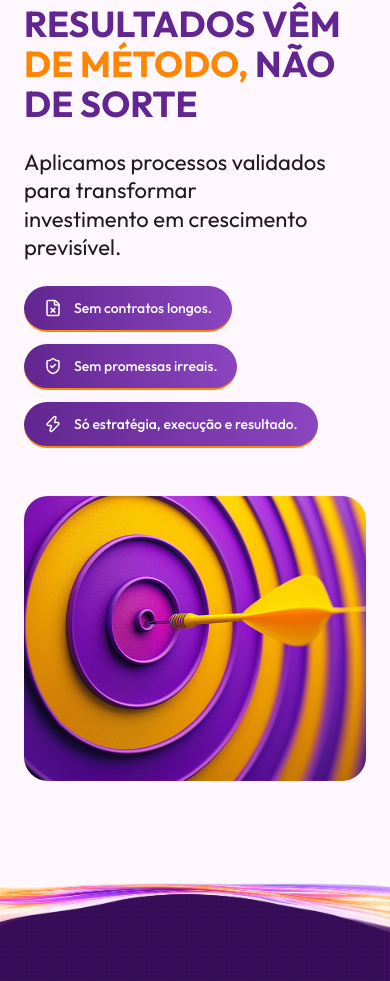
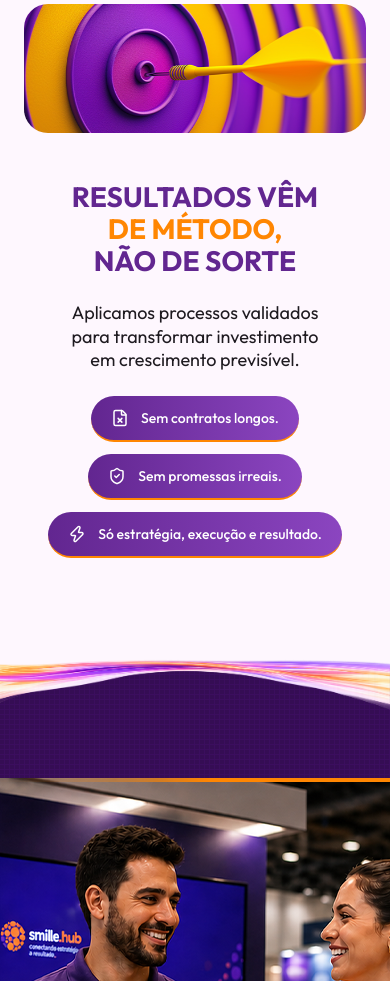
Before and after one commit to fesmoraes97/smille.hub, a React (Vite) app: page / in a window 390 px wide. Shown: the part 5730-6711 px from the top of the page. Built offline with nearby package versions, Linux system fonts and the light colour scheme.

Commit message:
Ajuste Resultados Mobile

```diff
--- a/src/components/sections/Resultados.tsx
+++ b/src/components/sections/Resultados.tsx
@@ -12,26 +12,42 @@ export default function Resultados() {
       <div className="relative max-w-[1440px] mx-auto flex flex-col md:flex-row items-center justify-center gap-12" style={{ zIndex: 30 }}>
 
         {/* Esquerda — texto */}
-        <div className="flex flex-col gap-6">
+        <div className="flex flex-col gap-6 order-2 md:order-1 text-center md:text-left">
           <h2
-            className="text-4xl md:text-[40px] font-bold uppercase"
+            className="text-[28px] md:text-[40px] font-bold uppercase"
             style={{ color: '#622690', lineHeight: 'calc(1em + 4px)' }}
           >
+            {/* Mobile */}
+            <span className="md:hidden">
+              Resultados vêm<br />
+              <span style={{ color: '#ff8602' }}>de método,</span><br />
+              não de sorte
+            </span>
+            {/* Desktop */}
+            <span className="hidden md:inline">
               Resultados vêm
               <br />
               <span style={{ color: '#ff8602' }}>de método,</span> não de sorte
+            </span>
           </h2>
           <p
-            className="text-[22px]"
+            className="text-[18px] md:text-[22px]"
             style={{ color: '#1E1A20', lineHeight: 1.3 }}
           >
+            <span className="md:hidden">
+              Aplicamos processos validados<br />
+              para transformar investimento<br />
+              em crescimento previsível.
+            </span>
+            <span className="hidden md:inline">
               Aplicamos processos validados para transformar
               <br />
               investimento em crescimento previsível.
+            </span>
           </p>
 
           {/* Pills */}
-          <div className="flex flex-col gap-3 w-fit">
+          <div className="flex flex-col gap-3 items-center md:items-start mx-auto md:mx-0">
             {RESULTADOS.PILLS.map((text, i) => {
               const Icon = PILL_ICONS[i]
               return (
@@ -52,11 +68,17 @@ export default function Resultados() {
         </div>
 
         {/* Direita — imagem */}
-        <div className="flex items-center justify-center shrink-0">
+        <div className="flex items-center justify-center shrink-0 order-1 md:order-2">
+          <img
+            src="assets/images/target-mobile.webp"
+            alt="Resultados"
+            className="w-full max-w-[480px] md:hidden"
+            style={{ borderRadius: '1.5rem' }}
+          />
           <img
             src={RESULTADOS.IMAGE}
             alt="Resultados"
-            className="w-full max-w-[480px] md:w-[480px]"
+            className="hidden md:block md:w-[480px]"
             style={{ borderRadius: '1.5rem' }}
           />
         </div>
```
Also changed, not shown: public/assets/images/img-2-mobile.webp (added), public/assets/images/target-mobile.webp (added). Lines whose indentation alone changed are shown as unchanged.
